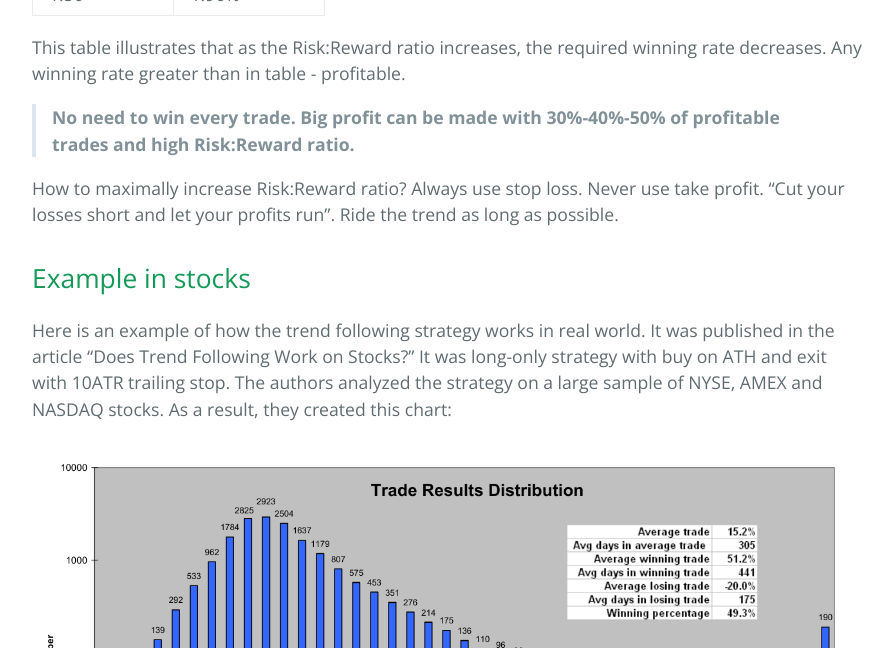
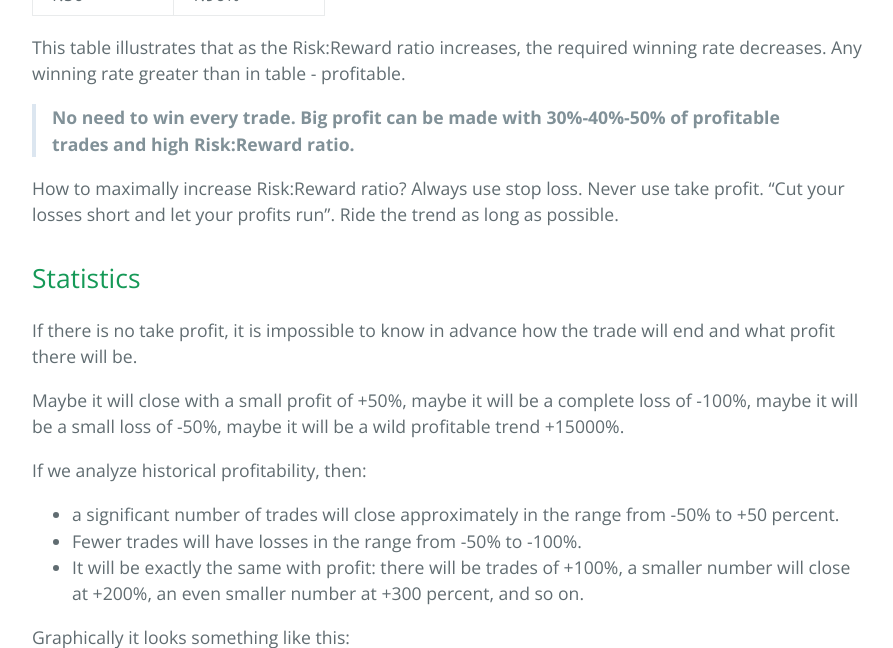
Before and after one commit to sergeyen7/sergeyen7.github.io, a Jekyll site: the page built from index.md, in a window 1280 px wide and 1400 px high, scrolled down 8500 px. Shown: the top 648 px of the window, without its empty margins (192-1085 px from the left). Built offline with Jekyll 4.4.1, drawn with Linux system fonts in a browser that asks for light colours; nearby versions of some CDN libraries; some of the changed text lies outside the part shown; grey boxes are pictures that could not be loaded.

Commit message:
Update index.md

```diff
--- a/index.md
+++ b/index.md
@@ -265,6 +265,27 @@ This table illustrates that as the Risk:Reward ratio increases, the required win
 
 How to maximally increase Risk:Reward ratio? Always use stop loss. Never use take profit. “Cut your losses short and let your profits run”. Ride the trend as long as possible.
 
+## Statistics
+
+If there is no take profit, it is impossible to know in advance how the trade will end and what profit there will be.
+
+Maybe it will close with a small profit of +50%, maybe it will be a complete loss of -100%, maybe it will be a small loss of -50%, maybe it will be a wild profitable trend +15000%.
+
+If we analyze historical profitability, then:
+- a significant number of trades will close approximately in the range from -50% to +50 percent.
+- Fewer trades will have losses in the range from -50% to -100%.
+- It will be exactly the same with profit: there will be trades of +100%, a smaller number will close at +200%, an even smaller number at +300 percent, and so on.
+
+Graphically it looks something like this:
+
+![Theoretical example](/images/theoretical.png)
+
+The x-axis is the trade's profit. The y-axis is the number of trades in this range.
+
+In statistics, this distribution is called “positively skewed.”
+
+On the right are very rare trades with very large profits - big trends. They are called “outliers” or “fat tails” and bring the main profits in trend following.
+
 ## Example in stocks
 
 Here is an example of how the trend following strategy works in real world. It was published in the article "Does Trend Following Work on Stocks?" It was long-only strategy with buy on ATH and exit with 10ATR trailing stop. The authors analyzed the strategy on a large sample of NYSE, AMEX and NASDAQ stocks. As a result, they created this chart:
@@ -275,7 +296,7 @@ The X-axis represents the net return from the trade. The Y-axis indicates how ma
 
 Winning rate = 49.3%.
 
-Most profitable trades located on right side of chart - more than 300%. Any trades with big profits called "outliers" or "fat tails".
+Total longterm result is profitable.
 
 ## Example in crypto
 
```
